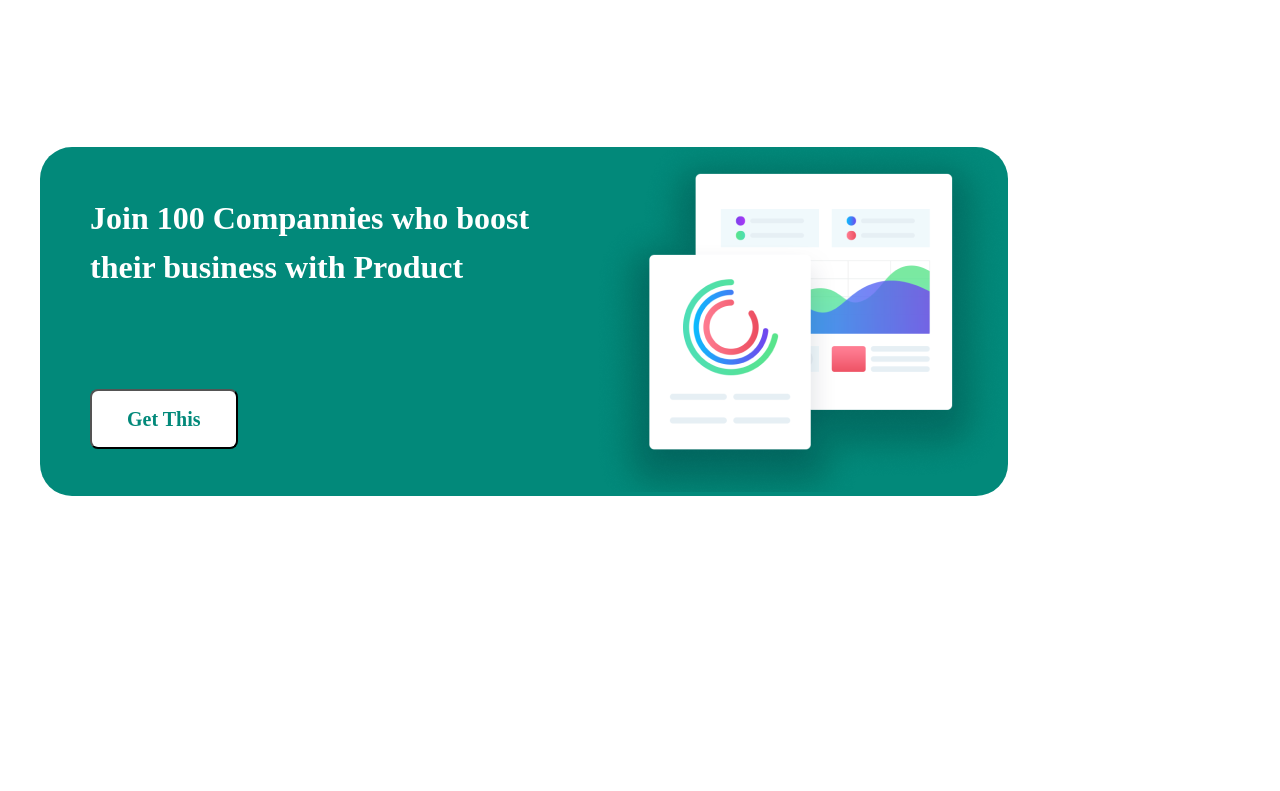
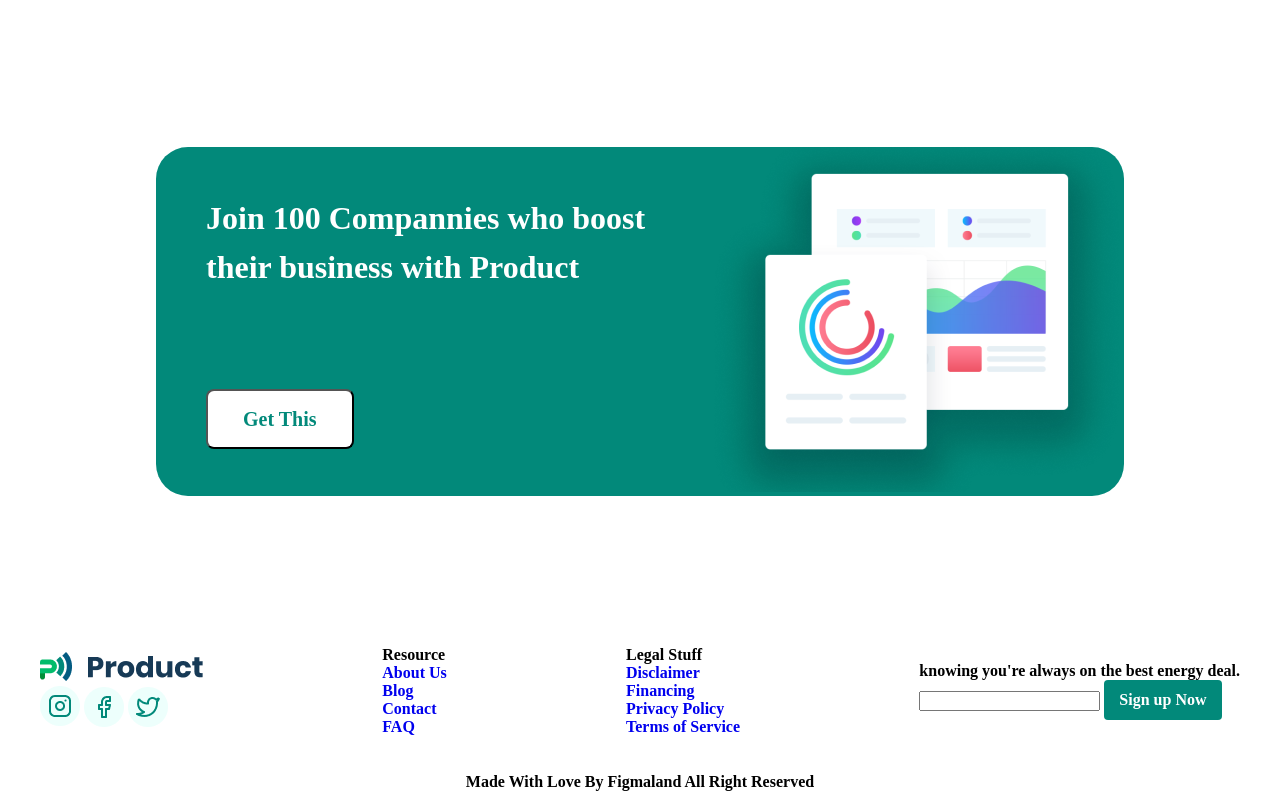
Before and after one commit to Olimov001x/product, a plain HTML site: page index.html in a window 1280 px wide. Shown: the part 5089-5880 px from the top of the page. Before the commit the page ends 5585 px from the top, so only its background shows below. Drawn offline with Linux system fonts and the light colour scheme.

Commit message:
qoshimchaaa

```diff
--- a/css/style.css
+++ b/css/style.css
@@ -418,6 +418,7 @@ nav{
     margin-top: 50px;
 }
 .oxiri{
+    margin: 0 auto;
     margin-top: 150px;
     display: flex;
     align-items: center;
@@ -450,3 +451,26 @@ nav{
 .oxiri-chap{
     margin-left: 50px;
 }
+.oxiri77{
+    display: flex;
+    align-items: center;
+    justify-content: space-between;
+    margin-top: 150px;
+}
+.text__button{
+    padding: 8px 15px;
+    font-family: 'Poppins';
+    font-style: normal;
+    font-weight: 700;
+    font-size: 16px;
+    border: 0;
+    background: #02897A;
+    border-radius: 4px;
+    line-height: 24px;
+    text-align: center;
+    color: #FFFFFF;
+}
+.taaagi{
+    margin-top: 37px;
+    text-align: center;
+}
--- a/index.html
+++ b/index.html
@@ -317,6 +317,68 @@
 
             </section>
     </main>
+
+
+    <footer>
+        <section>
+            <div class="container oxiri77">
+                <div class="div_44">
+                    <img src="./images/Group 192.png" alt="">
+                    <div class="icons">
+                        <img src="./images/Group 1340.png" alt="">
+                        <img src="./images/Group 1342.png" alt="">
+                        <img src="./images/Group 1341.png" alt="">
+                    </div>
+
+                </div>
+                <div class="div_44">
+                    <h4>Resource</h4>
+                    <li>
+                        <ul>
+                            <a href="#">About Us</a>
+                        </ul>
+                        <ul>
+                            <a href="#">Blog</a>
+                        </ul>
+                        <ul>
+                            <a href="#">Contact</a>
+                        </ul>
+                        <ul>
+                            <a href="#">FAQ</a>
+                        </ul>
+                    </li>
+                </div>
+                <div class="div_44">
+                    <h4>Legal Stuff</h4>
+                    <ul>
+                        <li>
+                            <a href="#">Disclaimer</a>
+                        </li>
+                        <li>
+                            <a href="#">Financing</a>
+                        </li>
+                        <li>
+                            <a href="#">Privacy Policy</a>
+                        </li>
+                        <li>
+                            <a href="#">Terms of Service</a>
+                        </li>
+                    </ul>
+                </div>
+                <div class="div_44">
+                    <h4>knowing you're always on the best energy deal.
+                    </h4>
+                    <input type="text">
+                    <button class="text__button">Sign up Now</button>
+                </div>
+
+            </div>
+            <div class="taaagi">
+                <p>Made With Love By Figmaland All Right Reserved
+                </p>
+            </div>
+        </section>
+    </footer>
 </body>
 
 </html>
```
Also changed, not shown: images/Group 1340.png (added), images/Group 1341.png (added), images/Group 1342.png (added), images/Group 192.png (added).
